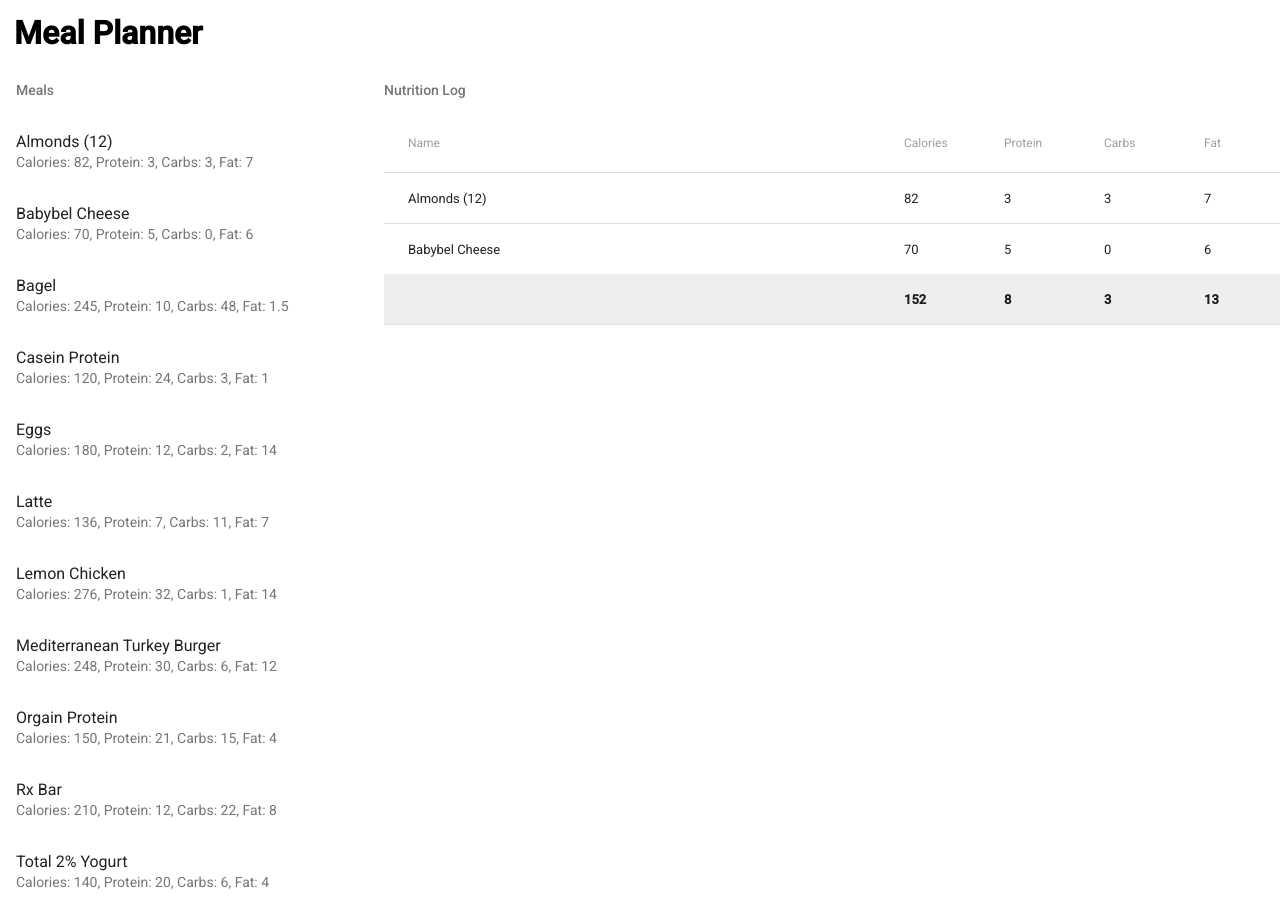
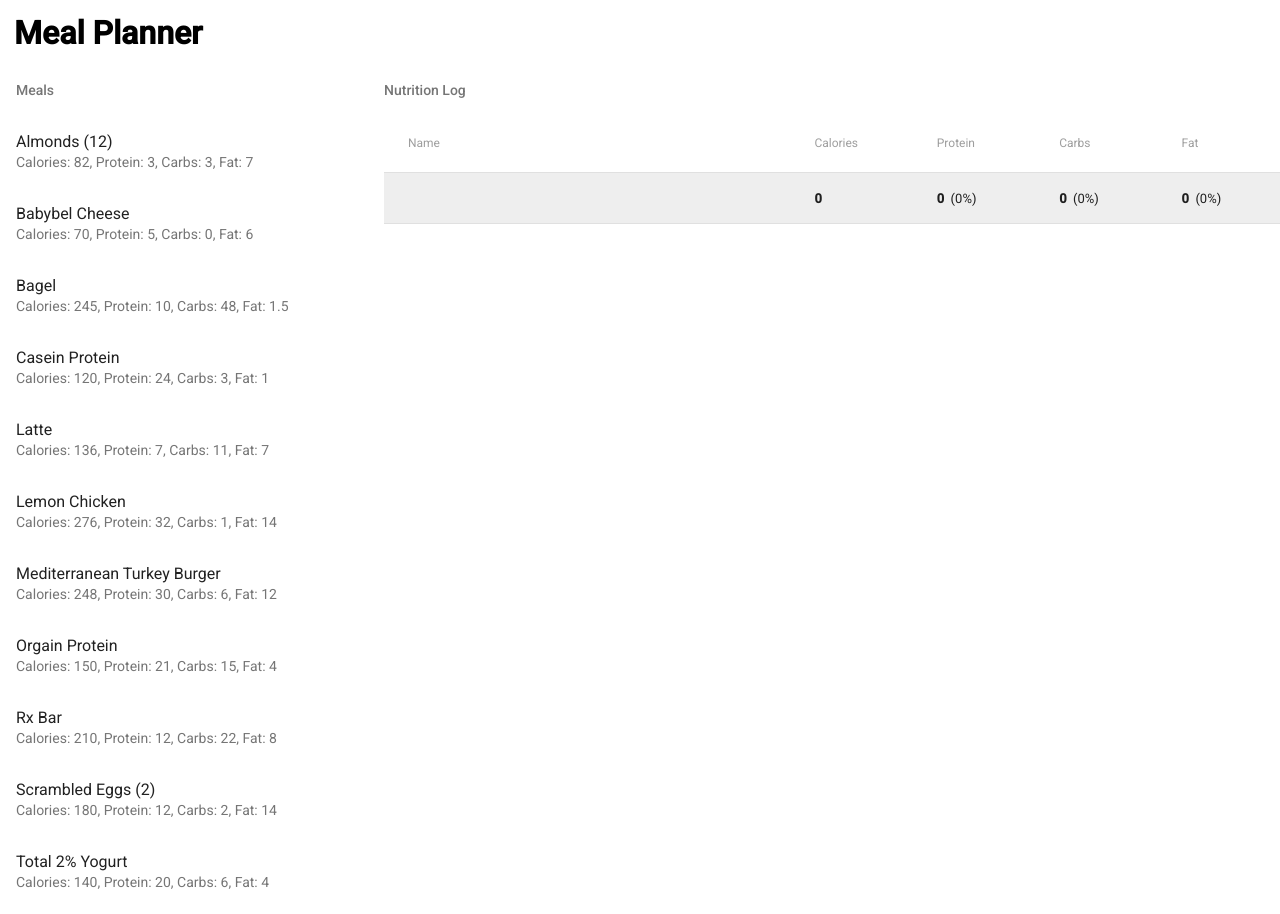
Before and after one commit to kirkyoder/react-meal-planner, a React (Create React App) app: page / in a window 1280 px wide. Built offline with nearby package versions, Linux system fonts and the light colour scheme.

Commit message:
add percentage values & do clean up

```diff
--- a/src/components/DisplayNumber.js
+++ b/src/components/DisplayNumber.js
@@ -9,8 +9,25 @@ class DisplayNumber extends Component {
         return number.toLocaleString();
     }
 
+    asPercentage(number, precision = 0) {
+        if (number === null || number === undefined || isNaN(number)) {
+            return '0%';
+        }
+
+        console.log(number);
+
+        return (number * 100).toFixed(precision) + '%';
+    }
+
     render() {
-        return <span>{this.localizeNumber(this.props.number)}</span>;
+        let value = '';
+        if (this.props.asPercentage === true) {
+            value = this.asPercentage(this.props.number);
+        } else {
+            value = this.localizeNumber(this.props.number);
+        }
+
+        return <span style={this.props.style}>{value}</span>;
     }
 }
 
--- a/src/components/MealPlanner.js
+++ b/src/components/MealPlanner.js
@@ -15,10 +15,7 @@ class MealPlanner extends Component {
         super(props);
 
         this.state = {
-            meals: [
-                { id: _mealPlannerEntryId++, meal: MealDatabase[0] },
-                { id: _mealPlannerEntryId++, meal: MealDatabase[1] }
-            ]
+            meals: []
         }
 
         this.handleClick = this.handleClick.bind(this);
--- a/src/components/NutritionLog.js
+++ b/src/components/NutritionLog.js
@@ -32,7 +32,7 @@ class NutritionLog extends Component {
                 <Table selectable={false}>
                     <TableHeader displaySelectAll={false} adjustForCheckbox={false}>
                         <TableRow>
-                            <TableHeaderColumn style={{ width: '50%' }}>Name</TableHeaderColumn>
+                            <TableHeaderColumn style={{ width: '40%' }}>Name</TableHeaderColumn>
                             <TableHeaderColumn>Calories</TableHeaderColumn>
                             <TableHeaderColumn>Protein</TableHeaderColumn>
                             <TableHeaderColumn>Carbs</TableHeaderColumn>
--- a/src/components/NutritionLogRow.js
+++ b/src/components/NutritionLogRow.js
@@ -38,7 +38,7 @@ class NutritionLogRow extends Component {
 
         return (
             <TableRow {...passedOnProps} mealid={mealid} onRowClick={this.onLogRowClick} style={rowStyle}>
-                <TableRowColumn style={{ width: '50%' }}>{name}</TableRowColumn>
+                <TableRowColumn style={{ width: '40%' }}>{name}</TableRowColumn>
                 <TableRowColumn>
                     <DisplayNumber number={calories} />
                 </TableRowColumn>
--- a/src/components/NutritionLogSummaryRow.js
+++ b/src/components/NutritionLogSummaryRow.js
@@ -1,5 +1,8 @@
 import React, { Component } from 'react';
 
+import { TableRow, TableRowColumn } from 'material-ui/Table';
+
+import DisplayNumber from './DisplayNumber';
 import NutritionLogRow from './NutritionLogRow';
 
 class NutritionLogSummaryRow extends Component {
@@ -18,11 +21,15 @@ class NutritionLogSummaryRow extends Component {
             fat += meal.fat;
         });
 
+        const asPercentageOfTotal = function(value) {
+            return parseFloat(value / (protein + carbs + fat)).toFixed(2);
+        }
+
         return {
             calories: sum,
-            protein: protein,
-            carbs: carbs,
-            fat: fat
+            protein: { value: protein, percentage: asPercentageOfTotal(protein) },
+            carbs: { value: carbs, percentage: asPercentageOfTotal(carbs) },
+            fat: { value: fat, percentage: asPercentageOfTotal(fat) }
         };
     }
 
@@ -30,16 +37,30 @@ class NutritionLogSummaryRow extends Component {
         const summaries = this.updateSummaries(this.props.meals);
 
         return (
-            <NutritionLogRow
-                calories={summaries.calories}
-                protein={summaries.protein}
-                carbs={summaries.carbs}
-                fat={summaries.fat}
-                style={{
-                    backgroundColor: '#eee',
-                    fontWeight: 'bold',
-                    cursor: 'normal'
-                }} />
+            <TableRow style={{ backgroundColor: '#eee', fontWeight: 'bold' }}>
+                <TableRowColumn style={{ width: '40%' }}></TableRowColumn>
+                <TableRowColumn>
+                    <DisplayNumber number={summaries.calories} />
+                </TableRowColumn>
+                <TableRowColumn>
+                    <DisplayNumber number={summaries.protein.value} />
+                    <span style={{ fontWeight: 'normal '}}>&nbsp;
+                        (<DisplayNumber number={summaries.protein.percentage} asPercentage={true} />)
+                    </span>
+                </TableRowColumn>
+                <TableRowColumn>
+                    <DisplayNumber number={summaries.carbs.value} />
+                    <span style={{ fontWeight: 'normal '}}>&nbsp;
+                        (<DisplayNumber number={summaries.carbs.percentage} asPercentage={true} />)
+                    </span>
+                </TableRowColumn>
+                <TableRowColumn>
+                    <DisplayNumber number={summaries.fat.value} />
+                    <span style={{ fontWeight: 'normal '}}>&nbsp;
+                        (<DisplayNumber number={summaries.fat.percentage} asPercentage={true} />)
+                    </span>
+                </TableRowColumn>
+            </TableRow>
         );
     }
 }
--- a/src/data/Meals.js
+++ b/src/data/Meals.js
@@ -9,7 +9,7 @@ const meals = [
     ['Lemon Chicken', 276, 32, 1, 14],
     ['Latte', 136, 7, 11, 7],
     ['Bagel', 245, 10, 48, 1.5],
-    ['Eggs', 180, 12, 2, 14],
+    ['Scrambled Eggs (2)', 180, 12, 2, 14],
     ['Almonds (12)', 82, 3, 3, 7],
     ['Babybel Cheese', 70, 5, 0, 6]
 ];
```
